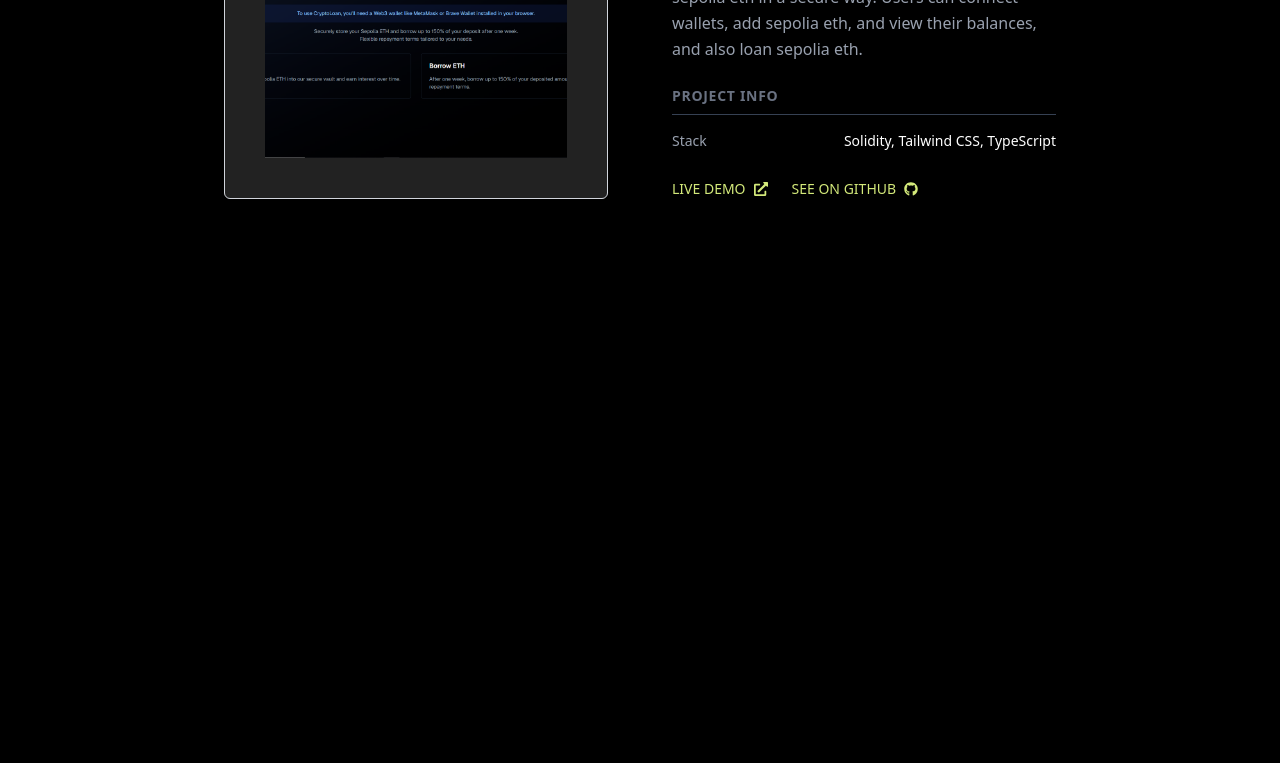
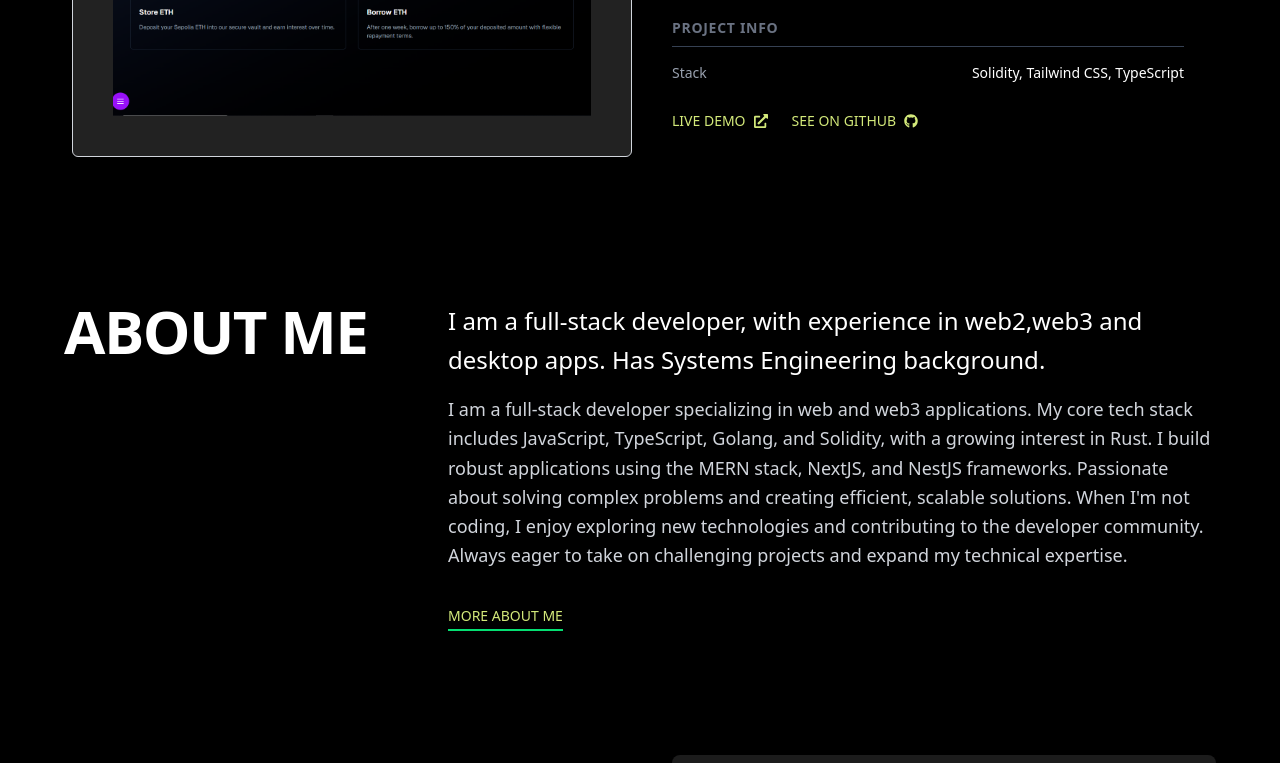
Before and after one commit to MikeyA-yo/ay10xdevportfolio, a Next.js app: page / in a window 1280 px wide. Shown: the part 2000-2763 px from the top of the page. Before the commit the page ends 2303 px from the top, so only its background shows below. Built offline with nearby package versions, Linux system fonts and the light colour scheme.

Commit message:
still things to do

```diff
--- a/app/page.tsx
+++ b/app/page.tsx
@@ -1,5 +1,7 @@
 import Hero from "@/components/hero";
-import Projects from "@/components/projects";
+import Projects from '@/components/projects';
+import AboutMini from '@/components/aboutmini';
+import Contact from "@/components/contact";
 
 
 export default function Home() {
@@ -7,6 +9,8 @@ export default function Home() {
     <>
     <Hero />
     <Projects />
+    <AboutMini />
+    <Contact />
     </>
   );
 }
--- /dev/null
+++ b/components/aboutmini.tsx
@@ -0,0 +1,38 @@
+import React from 'react';
+
+const AboutMini: React.FC = () => {
+  return (
+    <section id="about-mini" className="bg-black text-white py-16 px-10 md:px-8 lg:px-16">
+      <div className="container mx-auto flex flex-col md:flex-row items-start">
+        <div className="md:w-1/3 mb-8 md:mb-0 md:pr-8">
+          <h2 className="text-4xl md:text-6xl lg:text-6xl font-bold uppercase tracking-tight">
+            About Me
+          </h2>
+        </div>
+        <div className="md:w-2/3">
+          <p className="text-lg md:text-xl lg:text-2xl font-light leading-relaxed mb-4">
+            I am a full-stack developer, with experience in web2,web3 and desktop apps.
+            Has Systems Engineering background.
+          </p>
+          <p className="text-base md:text-lg text-gray-300 leading-relaxed mb-8">
+            I am a full-stack developer specializing in web and web3 applications. My core
+            tech stack includes JavaScript, TypeScript, Golang, and Solidity, with a growing
+            interest in Rust. I build robust applications using the MERN stack, NextJS, and
+            NestJS frameworks. Passionate about solving complex problems and creating efficient,
+            scalable solutions. When I'm not coding, I enjoy exploring new technologies and
+            contributing to the developer community. Always eager to take on challenging projects
+            and expand my technical expertise.
+          </p>
+          <a
+            href="/about"
+            className="text-sm font-medium text-[#D3E97A] hover:text-green-300 transition-colors duration-300 border-b-2 border-green-400 pb-1"
+          >
+            MORE ABOUT ME
+          </a>
+        </div>
+      </div>
+    </section>
+  );
+};
+
+export default AboutMini;
--- /dev/null
+++ b/components/contact.tsx
@@ -0,0 +1,100 @@
+"use client";
+
+import React from 'react';
+import { FaLinkedinIn, FaGithub, FaTwitter, FaInstagram } from 'react-icons/fa';
+import { FaWhatsapp, FaXTwitter } from 'react-icons/fa6';
+
+const Contact: React.FC = () => {
+  return (
+    <section id="contact" className="bg-black text-white py-16 px-4 sm:px-6 lg:px-8 min-h-screen flex flex-col justify-center items-center">
+      <div className="container mx-auto w-full max-w-6xl">
+        <div className="grid grid-cols-1 md:grid-cols-2 gap-12 md:gap-16 items-start">
+          {/* Left Side: Contact Info */}
+          <div className="flex flex-col space-y-8">
+            <h2 className="text-5xl md:text-6xl font-bold uppercase tracking-tight">LET'S CONNECT</h2>
+            <p className="text-lg text-gray-300">
+              Say hello at <a href="mailto:ayomideoluwatola1@gmail.com" className="text-[#D3E97A] hover:underline">ayomideoluwatola1@gmail.com</a>
+            </p>
+            <p className="text-lg text-gray-300">
+              For more info, here's my <a href="#" className="text-[#D3E97A] hover:underline">resume</a>
+            </p>
+            <div className="flex space-x-6">
+              <a href="https://www.linkedin.com/in/ayomide-oluwatola-943801315/" target="_blank" rel="noopener noreferrer" className="text-gray-400 hover:text-[#D3E97A] transition-colors duration-300">
+                <FaLinkedinIn size={28} />
+              </a>
+              <a href="https://github.com/MikeyA-yo" target="_blank" rel="noopener noreferrer" className="text-gray-400 hover:text-[#D3E97A] transition-colors duration-300">
+                <FaGithub size={28} />
+              </a>
+              <a href="https://x.com/OluwatolaAyomi4" target="_blank" rel="noopener noreferrer" className="text-gray-400 hover:text-[#D3E97A] transition-colors duration-300">
+                <FaXTwitter size={28} />
+              </a>
+              <a href="https://wa.me/+2348089132385" target="_blank" rel="noopener noreferrer" className="text-gray-400 hover:text-[#D3E97A] transition-colors duration-300">
+                <FaWhatsapp size={28} />
+              </a>
+            </div>
+          </div>
+
+          {/* Right Side: Contact Form */}
+          <form className="space-y-6 p-8 bg-[#1C1C1C] rounded-lg shadow-xl">
+            <div>
+              <label htmlFor="name" className="block text-sm font-medium text-gray-300 mb-1">Name</label>
+              <input
+                type="text"
+                name="name"
+                id="name"
+                required
+                placeholder="John Doe"
+                className="w-full px-4 py-3 bg-[#2D2D2D] border border-gray-600 rounded-md text-white focus:ring-[#D3E97A] focus:border-[#D3E97A] placeholder-gray-500"
+              />
+            </div>
+            <div>
+              <label htmlFor="email" className="block text-sm font-medium text-gray-300 mb-1">Email</label>
+              <input
+                type="email"
+                name="email"
+                id="email"
+                required
+                placeholder="you@example.com"
+                className="w-full px-4 py-3 bg-[#2D2D2D] border border-gray-600 rounded-md text-white focus:ring-[#D3E97A] focus:border-[#D3E97A] placeholder-gray-500"
+              />
+            </div>
+            <div>
+              <label htmlFor="subject" className="block text-sm font-medium text-gray-300 mb-1">Subject</label>
+              <input
+                type="text"
+                name="subject"
+                id="subject"
+                placeholder="Regarding your portfolio"
+                className="w-full px-4 py-3 bg-[#2D2D2D] border border-gray-600 rounded-md text-white focus:ring-[#D3E97A] focus:border-[#D3E97A] placeholder-gray-500"
+              />
+            </div>
+            <div>
+              <label htmlFor="message" className="block text-sm font-medium text-gray-300 mb-1">Message</label>
+              <textarea
+                name="message"
+                id="message"
+                rows={5}
+                required
+                placeholder="Your message here..."
+                className="w-full px-4 py-3 bg-[#2D2D2D] border border-gray-600 rounded-md text-white focus:ring-[#D3E97A] focus:border-[#D3E97A] placeholder-gray-500"
+              ></textarea>
+            </div>
+            <div>
+              <button
+                type="submit"
+                className="w-full cursor-pointer bg-[#D3E97A] text-black font-semibold py-3 px-6 rounded-md hover:bg-opacity-80 transition-colors duration-300 focus:outline-none focus:ring-2 focus:ring-offset-2 focus:ring-offset-black focus:ring-[#D3E97A]"
+              >
+                SUBMIT
+              </button>
+            </div>
+          </form>
+        </div>
+      </div>
+      <footer className="w-full max-w-6xl mx-auto mt-16 pt-8 border-t border-gray-700 text-center">
+        <p className="text-sm text-gray-400">&copy; {new Date().getFullYear()} Oluwatola Ayomide, C.H.O</p>
+      </footer>
+    </section>
+  );
+};
+
+export default Contact;
--- a/components/hero.tsx
+++ b/components/hero.tsx
@@ -29,7 +29,7 @@ export default function Hero() {
             </div>
           </div>
         </div>
-        <div className="flex-[1] w-full flex items-center justify-center">
+        <div className="flex-[1] overflow-hidden w-full flex items-center justify-center">
           <Image
             src={"/portpic.jpg"}
             alt="Me"
--- a/components/nav.tsx
+++ b/components/nav.tsx
@@ -9,7 +9,7 @@ export default function Nav() {
   const [isOpen, setIsOpen] = useState(false);
   return (
     <>
-      <nav className="lg:flex hidden md:flex fixed w-full justify-between items-center p-4 backdrop-blur text-[#C7C7C7]">
+      <nav className="lg:flex hidden z-10 md:flex fixed w-full justify-between items-center p-4 backdrop-blur text-[#C7C7C7]">
         <h2 className="text-xl font-bold">Oluwatola Ayomide</h2>
         <div className="flex gap-3">
           <a
--- a/components/projects.tsx
+++ b/components/projects.tsx
@@ -72,9 +72,9 @@ const ProjectCard: React.FC<ProjectCardProps> = ({
       whileInView={{ opacity: 1, y: 0 }}
       transition={{ duration: 0.5, ease: "easeOut" }}
       viewport={{ once: true }}
-      className="rounded-lg shadow-xl overflow-hidden flex flex-col md:flex-row my-8 w-full max-w-4xl mx-auto text-gray-300"
+      className="rounded-lg shadow-xl overflow-hidden flex flex-col md:flex-row my-8 w-full max-w-6xl mx-auto text-gray-300"
     >
-      <div className="md:w-1/2 relative p-6 md:p-8 flex flex-col items-center justify-center">
+      <div className="md:w-1/2 relative p-2  flex flex-col items-center justify-center">
         {conceptual && (
           <div className="absolute top-4 left-4 bg-black bg-opacity-70 text-white text-xs px-2 py-1 rounded">
             Conceptual Work
```
Also changed, not shown: app/about/page.tsx (added).
